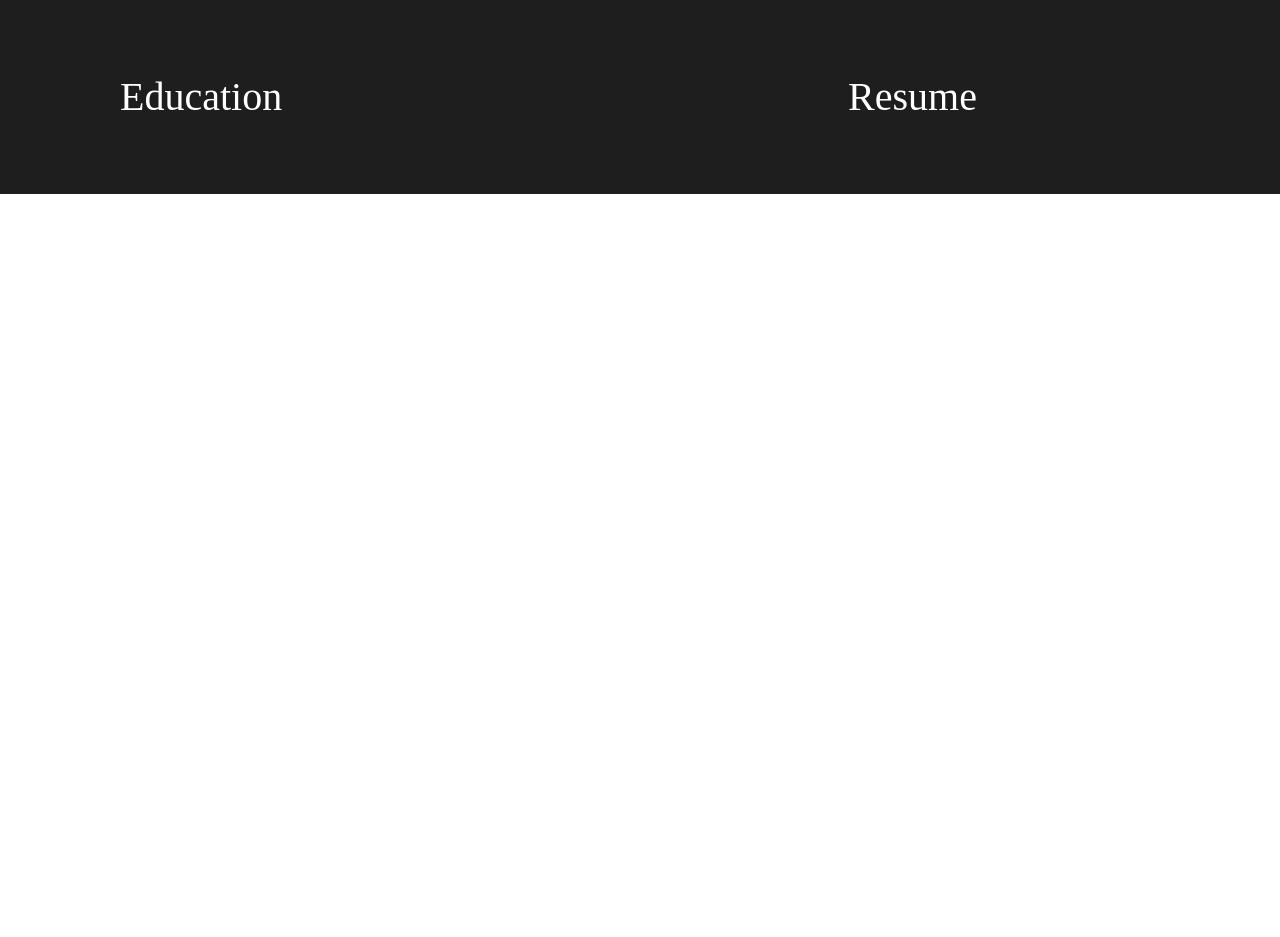
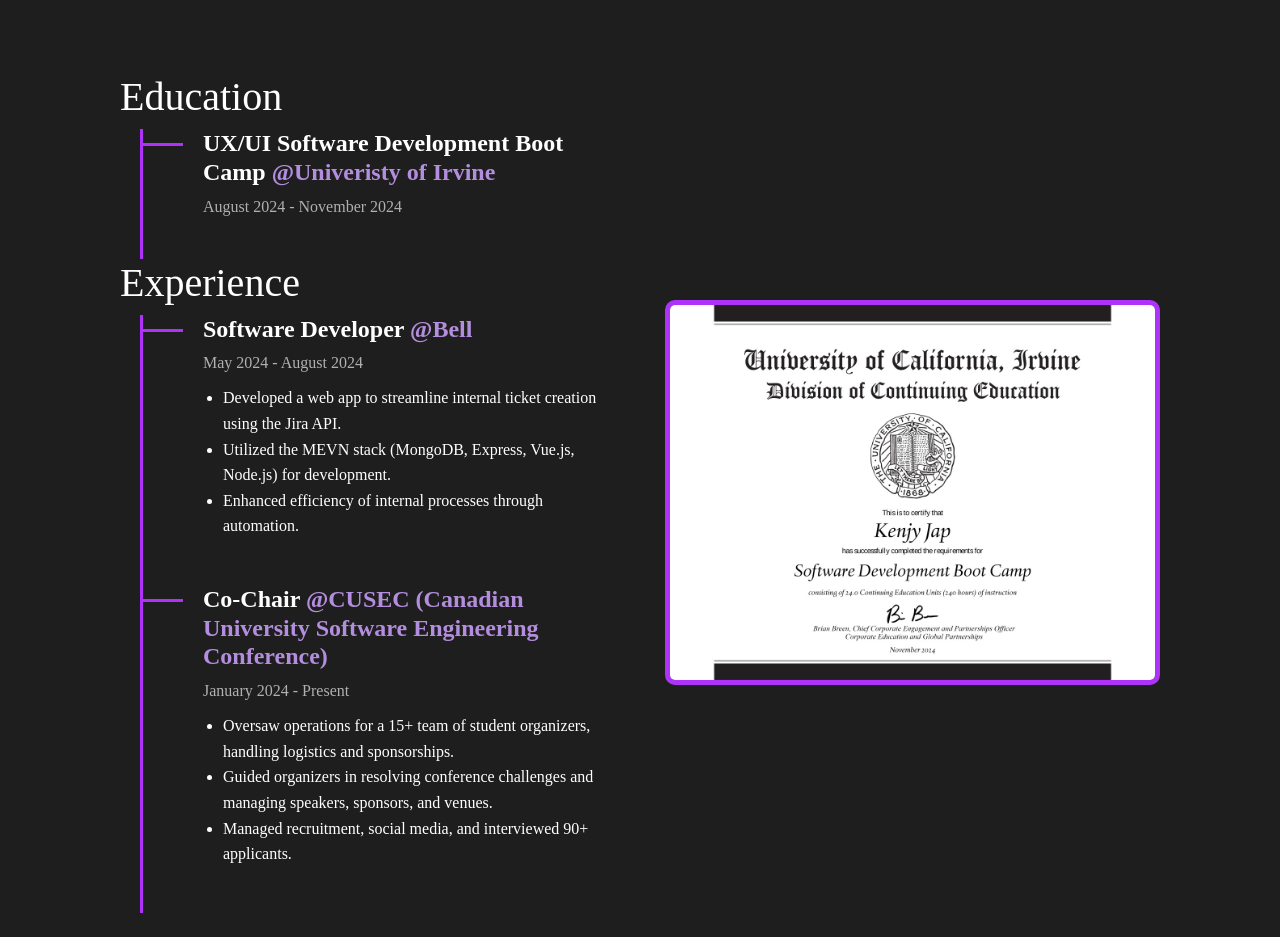
Before and after one commit to Kenhie94/kenjyjap.github.io, a Next.js app in the folder client/: page / in a window 1280 px wide. Shown: the part 1860-2797 px from the top of the page. Before the commit the page ends 2054 px from the top, so only its background shows below. Built offline with nearby package versions, Linux system fonts and the light colour scheme; a web font is replaced by a local one.

Commit message:
added example of education and experience. Added certificate from bootcamp

```diff
--- a/client/src/app/components/about/About.js
+++ b/client/src/app/components/about/About.js
@@ -46,9 +46,55 @@
       <div className="container about-container d-flex flex-row align-items-center justify-content-between">
         <div className="text-content d-flex flex-column">
           <h1>Education</h1>
+          <div class="timeline">
+            {/* <!-- Education Item --> */}
+            <div class="timeline-item">
+              <div class="timeline-icon"></div>
+              <div class="timeline-content">
+                <h3>
+                  UX/UI Software Development Boot Camp <span class="company">@Univeristy of Irvine</span>
+                </h3>
+                <p class="date">August 2024 - November 2024</p>
+              </div>
+            </div>
+          </div>
+          <h1 class="section-title">Experience</h1>
+          <div class="timeline">
+            {/* <!-- Experience Item 1 --> */}
+            <div class="timeline-item">
+              <div class="timeline-icon"></div>
+              <div class="timeline-content">
+                <h3>
+                  Software Developer <span class="company">@Bell</span>
+                </h3>
+                <p class="date">May 2024 - August 2024</p>
+                <ul>
+                  <li>Developed a web app to streamline internal ticket creation using the Jira API.</li>
+                  <li>Utilized the MEVN stack (MongoDB, Express, Vue.js, Node.js) for development.</li>
+                  <li>Enhanced efficiency of internal processes through automation.</li>
+                </ul>
+              </div>
+            </div>
+
+            {/* <!-- Experience Item 2 --> */}
+            <div class="timeline-item">
+              <div class="timeline-icon"></div>
+              <div class="timeline-content">
+                <h3>
+                  Co-Chair <span class="company">@CUSEC (Canadian University Software Engineering Conference)</span>
+                </h3>
+                <p class="date">January 2024 - Present</p>
+                <ul>
+                  <li>Oversaw operations for a 15+ team of student organizers, handling logistics and sponsorships.</li>
+                  <li>Guided organizers in resolving conference challenges and managing speakers, sponsors, and venues.</li>
+                  <li>Managed recruitment, social media, and interviewed 90+ applicants.</li>
+                </ul>
+              </div>
+            </div>
+          </div>
         </div>
         <div className="image-container">
-          <h1>Resume</h1>
+          <img src="/images/UCI-bootcamp-certification.jpg" alt="Kenjy Jap" className="resume-image" />
         </div>
       </div>
     </div>
--- a/client/src/app/components/about/aboutstyle.css
+++ b/client/src/app/components/about/aboutstyle.css
@@ -32,7 +32,6 @@
   display: flex;
   justify-content: center;
   align-items: center;
-
 }
 
 .profile-image {
@@ -41,3 +40,67 @@
   border-radius: 10px; /* Optional rounded corners */
   border: 5px solid rgb(175, 50, 250);
 }
+
+.resume-image {
+  width: 100%; /* Adjusts image to fit container */
+  max-width: 1000px; /* Prevents image from being too large */
+  border-radius: 10px; /* Optional rounded corners */
+  border: 5px solid rgb(175, 50, 250);
+}
+
+/* Timeline Structure */
+.timeline {
+  position: relative;
+  margin-left: 20px;
+  padding-left: 40px;
+  border-left: 3px solid rgb(175, 50, 250);; /* Purple vertical line */
+}
+
+/* Timeline Item */
+.timeline-item {
+  display: flex;
+  align-items: flex-start;
+  margin-bottom: 30px;
+  position: relative;
+}
+
+/* Circle Icon on Timeline */
+.timeline-icon {
+  width: 40px;
+  height: 12px;
+  border-bottom: 3px solid rgb(175, 50, 250);;
+  position: absolute;
+  left: -40px;
+  top: 5px;
+}
+
+/* Timeline Content */
+.timeline-content {
+  padding-left: 20px;
+}
+
+.timeline-content h3 {
+  font-size: 1.5rem;
+  font-weight: bold;
+}
+
+.company {
+  color: #b48ede; /* Soft purple color */
+  font-weight: bold;
+}
+
+.date {
+  font-size: 1rem;
+  color: #b0b0b0; /* Light gray */
+  margin-bottom: 10px;
+}
+
+/* Bullet Points */
+.timeline-content ul {
+  padding-left: 20px;
+}
+
+.timeline-content li {
+  font-size: 1rem;
+  line-height: 1.6;
+}
```
Also changed, not shown: client/public/images/UCI-bootcamp-certification.jpg (added).
